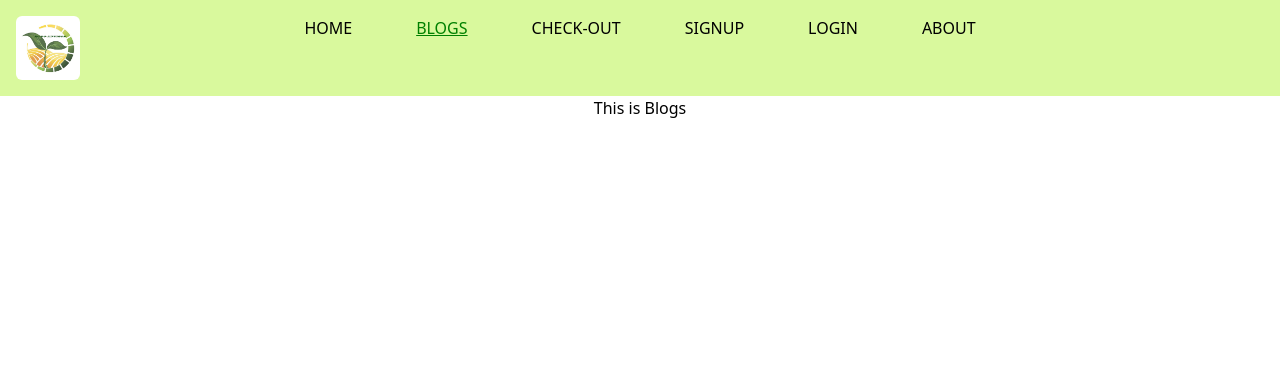
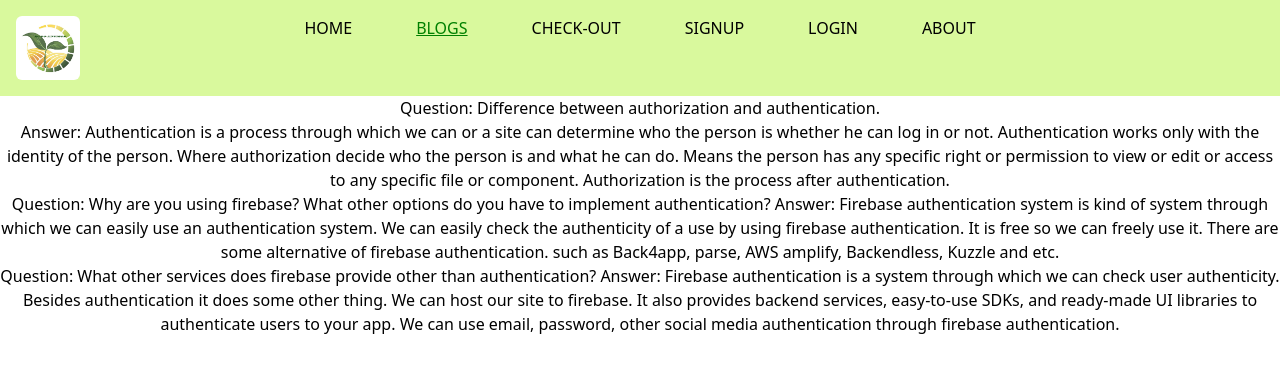
Before and after one commit to Mahbub-Sajon/agro-advisor, a React (Create React App) app: page /blogs in a window 1280 px wide. Shown: the top 372 px of the page. Built offline with nearby package versions, Linux system fonts and the light colour scheme; no server answers.

Commit message:
blog added

```diff
--- a/src/component/Blogs/Blogs.js
+++ b/src/component/Blogs/Blogs.js
@@ -3,7 +3,17 @@ import React from 'react';
 const Blogs = () => {
     return (
         <div>
-            <h1>This is Blogs</h1>
+            <p>Question: Difference between authorization and authentication.</p>
+            Answer: Authentication is a process through which we can or a site can determine who the person is whether he can log in or not. Authentication works only with the identity of the person. Where authorization decide who the person is and what he can do. Means the person has any specific right or permission to view or edit or access to any specific file or component. Authorization is the process after authentication.
+            <br />
+            Question: Why are you using firebase? What other options do you have to implement authentication?
+            Answer: Firebase authentication system is kind of system through which we can easily use an authentication system. We can easily check the authenticity of a use by using firebase authentication. It is free so we can freely use it. There are some alternative of firebase authentication. such as Back4app, parse, AWS amplify, Backendless, Kuzzle and etc.
+            <br />
+
+            Question: What other services does firebase provide other than authentication?
+            Answer: Firebase authentication is a system through which we can check user authenticity. Besides authentication it does some other thing. We can host our site to firebase. It also provides backend services, easy-to-use SDKs, and ready-made UI libraries to authenticate users to your app. We can use email, password, other social media authentication through firebase authentication.
+
+
         </div>
     );
 };
--- a/src/component/Home/Home.js
+++ b/src/component/Home/Home.js
@@ -13,7 +13,7 @@ const Home = () => {
             <h1 className='text-lime-800 text-3xl font-bold pb-4'>My Services</h1>
            <div className='grid md:grid-cols-3 mb-10 gap-6'>
                {
-                  services.slice(0,3).map(service => <HomeServices
+                  services.map(service => <HomeServices
                   key={service.id}
                   service = {service}
                   ></HomeServices>)
```
Also changed, not shown: public/data.json (+11 -3 lines).
